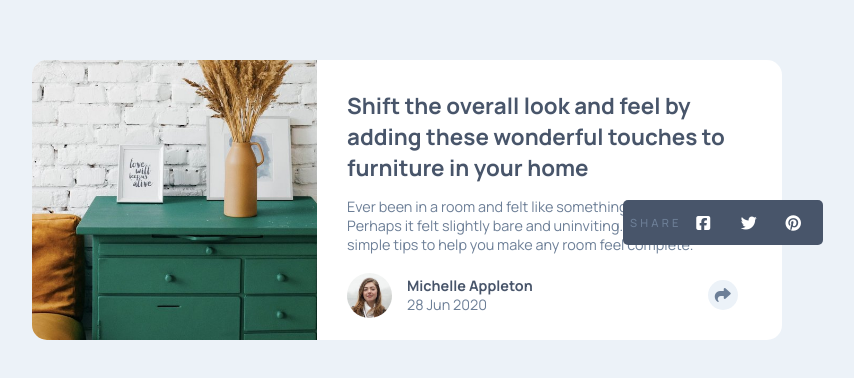
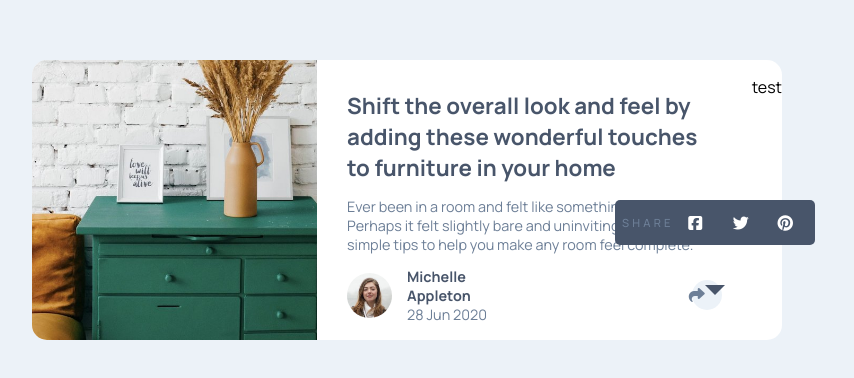
Before and after one commit to hyuyu1012/-FM-Article-preview-component, a plain HTML site: page index.html in a window 1280 px wide. Shown: the part 208-586 px from the top of the page, without its empty margins (233-1087 px from the left). Drawn offline with Linux system fonts and the light colour scheme.

Commit message:
10월5일

```diff
--- a/index.html
+++ b/index.html
@@ -29,6 +29,7 @@
 
           <i class="fa-solid fa-share"></i>
 
+          <div class="bubble-wrapper">
             <article class="bubble">
               <p>SHARE</p>
               <!-- <div class="icon-container"> -->
@@ -36,10 +37,12 @@
               <i class="fa-brands fa-twitter"></i>
               <i class="fa-brands fa-pinterest"></i>
             </article>
+            <div class="triangle"></div>
+          </div>
         </div>
       </div>
     </article>
-
+    <p>test</p>
 
   </section>
 </main>
--- a/style.css
+++ b/style.css
@@ -138,11 +138,24 @@ body {
 
 }
 
+.bubble-wrapper {
+  display: flex;
+  flex-direction: column;
+  align-items: center;
+}
+
+.triangle {
+  width: 0;
+  height: 0;
+  border-top: 10px solid var(--Very-Dark-Grayish-Blue);
+  border-bottom: 10px solid transparent;
+  border-left: 10px solid transparent;
+  border-right: 10px solid transparent;
+}
+
+
 .icon-container {}
-
 .bubble > i {
   color: white;
   width: 30px;
-
-  /* margin-right: ; */
 }
```
Lines whose indentation alone changed are shown as unchanged.
